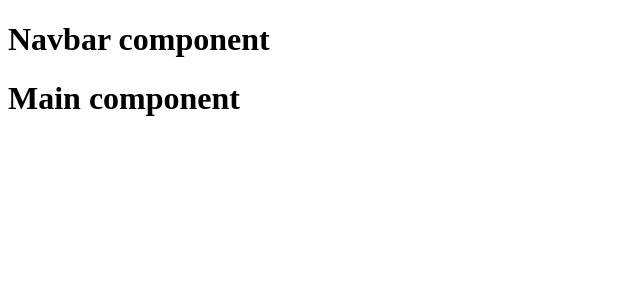
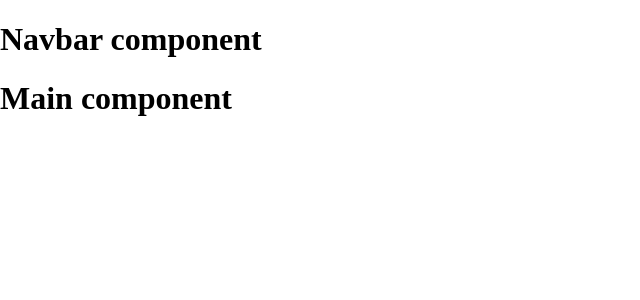
Before and after one commit to andydangit/spa-react-info, a React (Create React App) app: page / in a window 1280 px wide. Shown: the top 300 px of the page, without its empty margins (0-640 px from the left). Built offline with nearby package versions, Linux system fonts and the light colour scheme.

Commit message:
Feature: add style to index.js

```diff
--- /dev/null
+++ b/src/index.css
@@ -0,0 +1,7 @@
+*{
+    box-sizing: border-box
+}
+
+body{
+    margin: 0;
+}
--- a/src/index.js
+++ b/src/index.js
@@ -2,6 +2,8 @@ import React from 'react';
 import ReactDOM from 'react-dom';
 
 import App from './App';
+
+import './index.css'
 
 
 ReactDOM.render(
```
